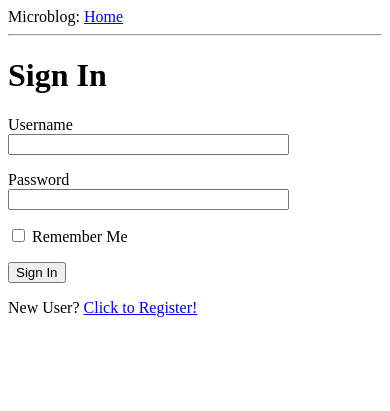
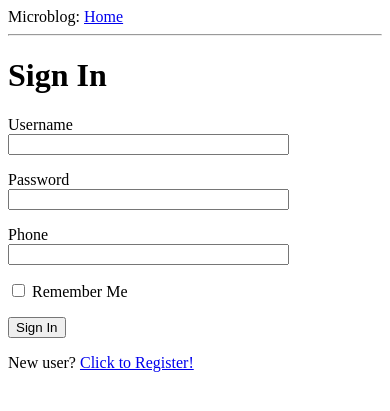
Before and after one commit to fvanlaer/AppSec-Assignment2, a Flask app: page /login in a window 390 px wide. Shown: the top 411 px of the page. Run offline with Flask 2, Linux system fonts and the light colour scheme.

Commit message:
Added "2FA" (New phone field)

```diff
--- a/forms.py
+++ b/forms.py
@@ -7,6 +7,7 @@ from models import User
 class LoginForm(FlaskForm):
     username = StringField('Username', validators=[DataRequired()])
     password = PasswordField('Password', validators=[DataRequired()])
+    phone = StringField('Phone', validators=[DataRequired()])
     remember_me = BooleanField('Remember Me')
     submit = SubmitField('Sign In')
 
@@ -17,6 +18,7 @@ class RegistrationForm(FlaskForm):
     password = PasswordField('Password', validators=[DataRequired()])
     password2 = PasswordField(
         'Repeat Password', validators=[DataRequired(), EqualTo('password')])
+    phone = StringField('Phone', validators=[DataRequired()])
     submit = SubmitField('Register')
 
     def validate_username(self, username):
@@ -28,3 +30,8 @@ class RegistrationForm(FlaskForm):
         user = User.query.filter_by(email=email.data).first()
         if user is not None:
             raise ValidationError('Please use a different email address.')
+
+    def validate_phone(self, phone):
+        user = User.query.filter_by(email=phone.data).first()
+        if user is not None:
+            raise ValidationError('Please use a different phone number.')
--- a/routes.py
+++ b/routes.py
@@ -20,8 +20,8 @@ def login():
     form = LoginForm()
     if form.validate_on_submit():
         user = User.query.filter_by(username=form.username.data).first()
-        if user is None or not user.check_password(form.password.data):
-            flash('Invalid username or password')
+        if user is None or not user.check_password(form.password.data, form.phone.data):
+            flash('Invalid username, password, or phone number')
             return redirect(url_for('blue.login'))
         login_user(user, remember=form.remember_me.data)
         return redirect(url_for('blue.index'))
@@ -40,8 +40,8 @@ def register():
         return redirect(url_for('blue.index'))
     form = RegistrationForm()
     if form.validate_on_submit():
-        user = User(username=form.username.data, email=form.email.data)
-        user.set_password(form.password.data)
+        user = User(username=form.username.data, email=form.email.data, phone=form.phone.data)
+        user.set_password(form.password.data, form.phone.data)
         db.session.add(user)
         db.session.commit()
         flash('Congratulations, you are now a registered user!')
--- a/templates/index.html
+++ b/templates/index.html
@@ -1,5 +1,8 @@
 <html>
 <body>
-    <h1>Hello Test!!</h1>
+    <h1>Application Security</h1>
+    <h2>Assignment 2</h2>
+    <p>Already a user? <a href="{{ url_for('blue.login') }}">Login</a></p>
+    <p>New user? <a href="{{ url_for('blue.register') }}">Click to Register!</a></p>
 </body>
 </html>
--- a/templates/login.html
+++ b/templates/login.html
@@ -18,8 +18,15 @@
             <span style="color: red;">[{{ error }}]</span>
             {% endfor %}
         </p>
+        <p>
+            {{ form.phone.label }}<br>
+            {{ form.phone(size=32) }}<br>
+            {% for error in form.password.errors %}
+            <span style="color: red;">[{{ error }}]</span>
+            {% endfor %}
+        </p>
         <p>{{ form.remember_me() }} {{ form.remember_me.label }}</p>
         <p>{{ form.submit() }}</p>
     </form>
-    <p>New User? <a href="{{ url_for('blue.register') }}">Click to Register!</a></p>
+    <p>New user? <a href="{{ url_for('blue.register') }}">Click to Register!</a></p>
 {% endblock %}
```
Also changed, not shown: models.py (+4 -4 lines), templates/register.html (+7 -0 lines).
